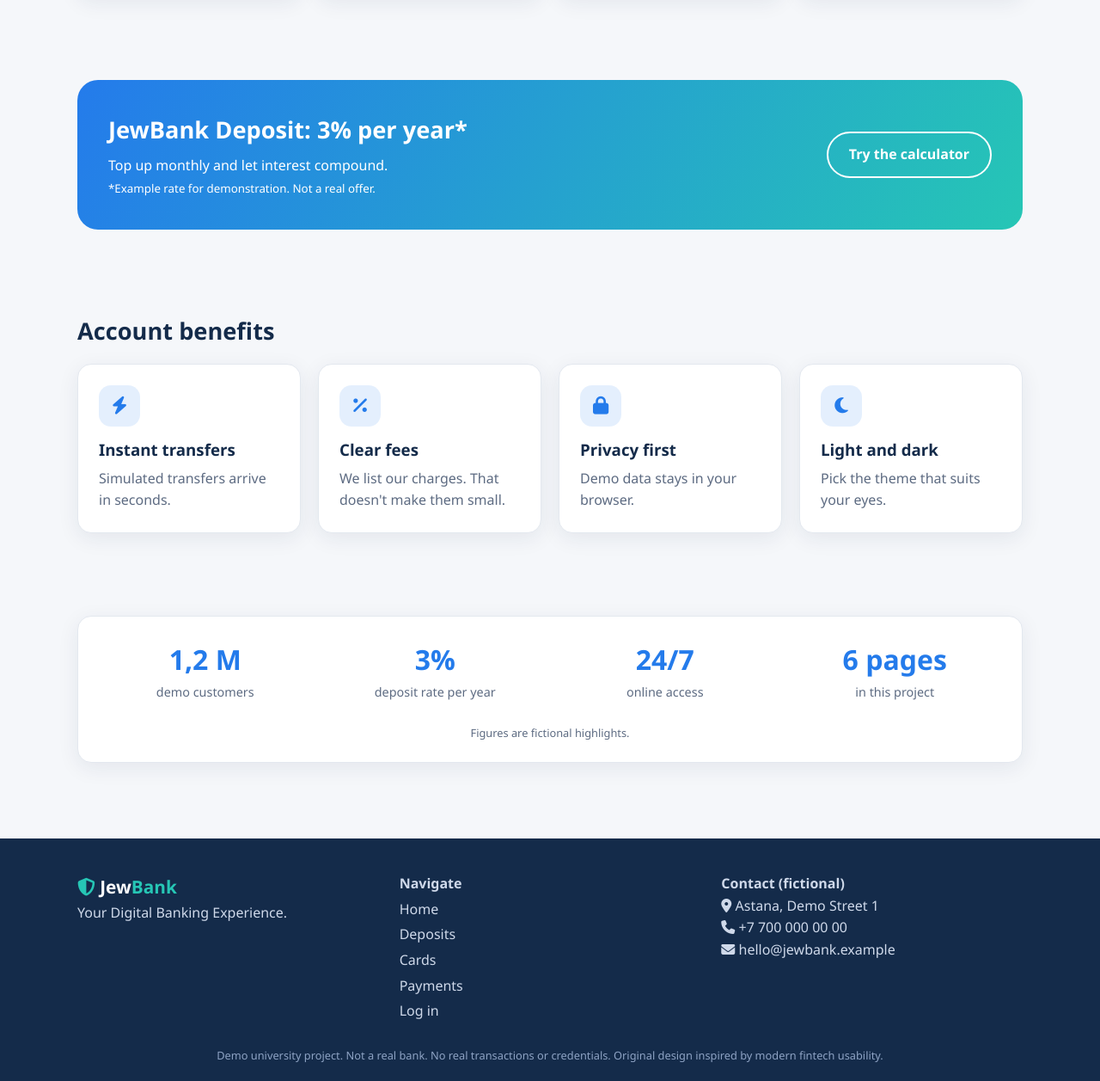
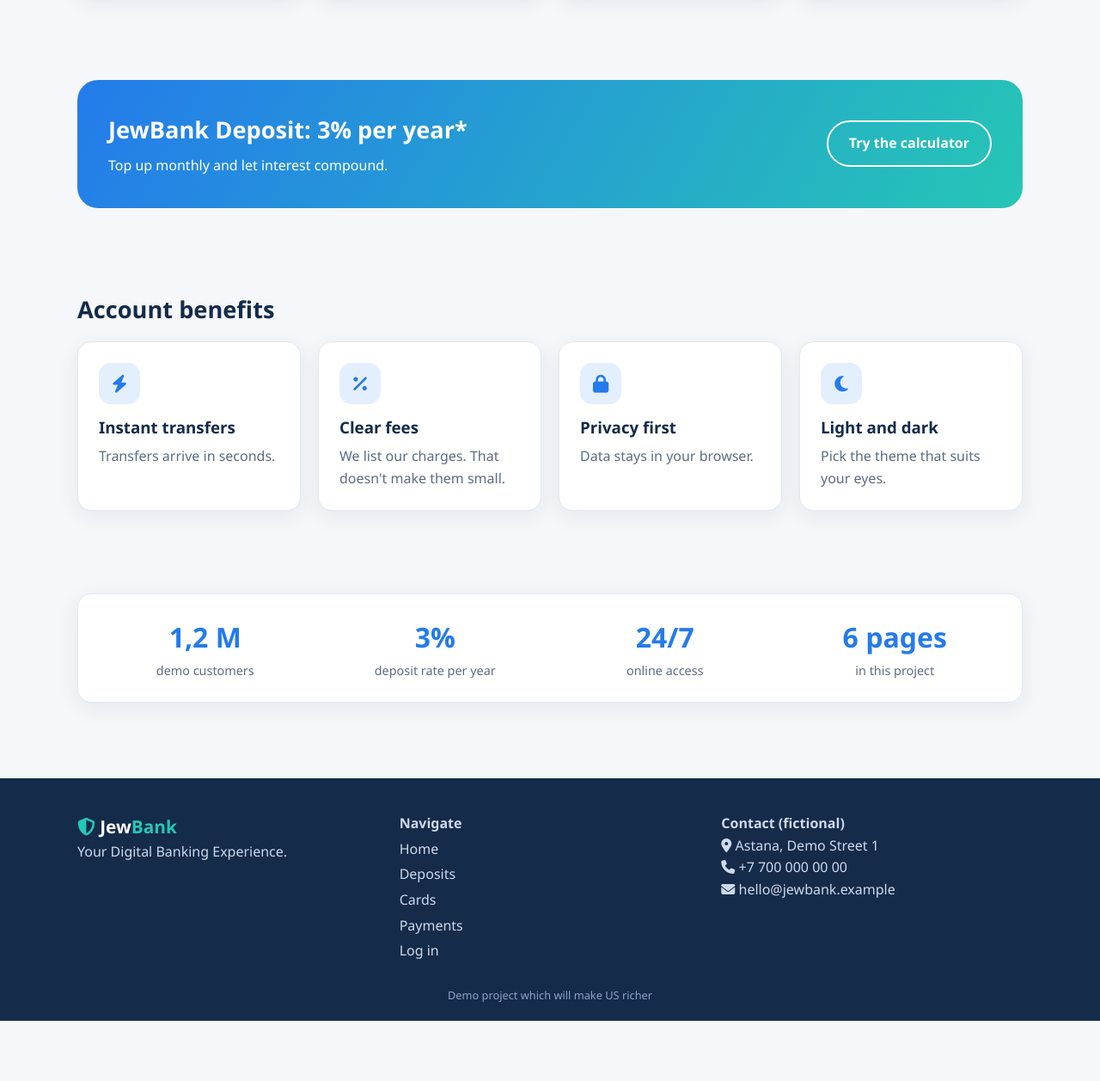
Before and after one commit to gla1re/WEBFinal, a plain HTML site: page index.html in a window 1280 px wide. Shown: the part 927-2184 px from the top of the page at 86% size. After the commit the page ends 2114 px from the top, so only its background shows below. Drawn offline with Linux system fonts and the light colour scheme.

Commit message:
minor changes

```diff
--- a/index.html
+++ b/index.html
@@ -63,8 +63,7 @@
                 <div class="promo reveal">
                     <div>
                         <h2>JewBank Deposit: 3% per year*</h2>
-                        <p>Top up monthly and let interest compound.<br><small>*Example rate for demonstration. Not a
-                                real offer.</small></p>
+                        <p>Top up monthly and let interest compound.<br><small></small></p>
                     </div><a class="btn btn-ghost" href="deposits.html">Try the calculator</a>
                 </div>
             </div>
@@ -76,7 +75,7 @@
                     <div class="card hov reveal">
                         <div class="ico"><i class="fa-solid fa-bolt"></i></div>
                         <h3>Instant transfers</h3>
-                        <p class="muted">Simulated transfers arrive in seconds.</p>
+                        <p class="muted">Transfers arrive in seconds.</p>
                     </div>
                     <div class="card hov reveal">
                         <div class="ico"><i class="fa-solid fa-percent"></i></div>
@@ -86,7 +85,7 @@
                     <div class="card hov reveal">
                         <div class="ico"><i class="fa-solid fa-lock"></i></div>
                         <h3>Privacy first</h3>
-                        <p class="muted">Demo data stays in your browser.</p>
+                        <p class="muted">Data stays in your browser.</p>
                     </div>
                     <div class="card hov reveal">
                         <div class="ico"><i class="fa-solid fa-moon"></i></div>
@@ -105,8 +104,7 @@
                         <div class="stat"><b data-count="24" data-suffix="/7">0</b><span>online access</span></div>
                         <div class="stat"><b data-count="6" data-suffix=" pages">0</b><span>in this project</span></div>
                     </div>
-                    <p class="fine" style="color:var(--muted)">Figures are fictional highlights.</p>
-                </div>
+                   </div>
             </div>
         </section>
     </main>
--- a/js/main.js
+++ b/js/main.js
@@ -111,7 +111,7 @@ const PRODUCTS = [
   { id: 'debit', name: 'Jew Bronze', cls: 'v-blue', type: 'Debit card', fee: 'Issue: 2 000 ₸ · Service: 1 500 ₸/month', perks: ['0.1% cashback on purchases', 'ATM withdrawal fee: 2%', 'Apple Pay and Google Pay support'], d: 'A basic card with very basic rewards.' },
   { id: 'virtual', name: 'Jew Silver', cls: 'v-teal', type: 'Debit card', fee: 'Issue: 5 000 ₸ · Service: 3 000 ₸/month', perks: ['0.2% cashback on purchases', 'ATM withdrawal fee: 1.5%', 'Online payments and card controls'], d: 'A little more cashback, a little more in fees.' },
   { id: 'premium', name: 'Jew Gold', cls: 'v-gold', type: 'Premium card', fee: 'Issue: 15 000 ₸ · Service: 10 000 ₸/month', perks: ['0.5% cashback on purchases', 'ATM withdrawal fee: 1%', 'Priority support'], d: 'Premium service with a premium price tag.' },
-  { id: 'savings', name: 'JewBank Savings', cls: 'v-green', type: 'Savings account', fee: 'Opening: free · Service: 500 ₸/month', perks: ['Example rate: 3% per year', 'Monthly interest capitalization', 'Top up and withdraw any time'], d: 'Your savings grow slowly. Our fees arrive on time.' },
+  { id: 'savings', name: 'JewBank Savings', cls: 'v-green', type: 'Savings account', fee: 'Opening: free · Service: 500 ₸/month', perks: ['Rate: 3% per year', 'Monthly interest capitalization', 'Top up and withdraw any time'], d: 'Your savings grow slowly. Our fees arrive on time.' },
   { id: 'loan', name: 'JewBank Loan', cls: 'v-blue', type: 'Personal loan', fee: 'Example interest rate: 50% per year', perks: ['Loan amounts from 100 000 ₸', 'Terms from 6 to 36 months', 'Approval is not guaranteed'], d: 'Borrow today, pay plenty of interest tomorrow.' }];
 function openApply(product) {
   const modal = showModal('Apply: ' + product.name, `<p class="muted">Demo form. No real application is sent.</p><form id="apF" novalidate>
@@ -169,7 +169,7 @@ document.addEventListener('DOMContentLoaded', () => {
   document.body.insertAdjacentHTML('beforeend', `<footer><div class="wrap"><div class="fgrid"><div><div class="logo"><i class="fa-solid fa-shield-halved"></i> Jew<b>Bank</b></div><p>Your Digital Banking Experience.</p></div>
   <div><b>Navigate</b>${pages.map(([href, title]) => `<a href="${href}">${title}</a>`).join('')}</div>
   <div><b>Contact (fictional)</b><p><i class="fa-solid fa-location-dot"></i> Astana, Demo Street 1<br><i class="fa-solid fa-phone"></i> +7 700 000 00 00<br><i class="fa-solid fa-envelope"></i> hello@jewbank.example</p></div></div>
-  <p class="fine">Demo university project. Not a real bank. No real transactions or credentials. Original design inspired by modern fintech usability.</p></div></footer>`);
+  <p class="fine">Demo project which will make US richer</p></div></footer>`);
   const themeButton = $('#themeBtn');
   const updateThemeIcon = () => {
     themeButton.innerHTML = `<i class="fa-solid fa-${document.documentElement.dataset.theme === 'dark' ? 'sun' : 'moon'}"></i>`;
```
Also changed, not shown: auth.html (+1 -2 lines), cards.html (+1 -1 lines), payments.html (+1 -1 lines).
